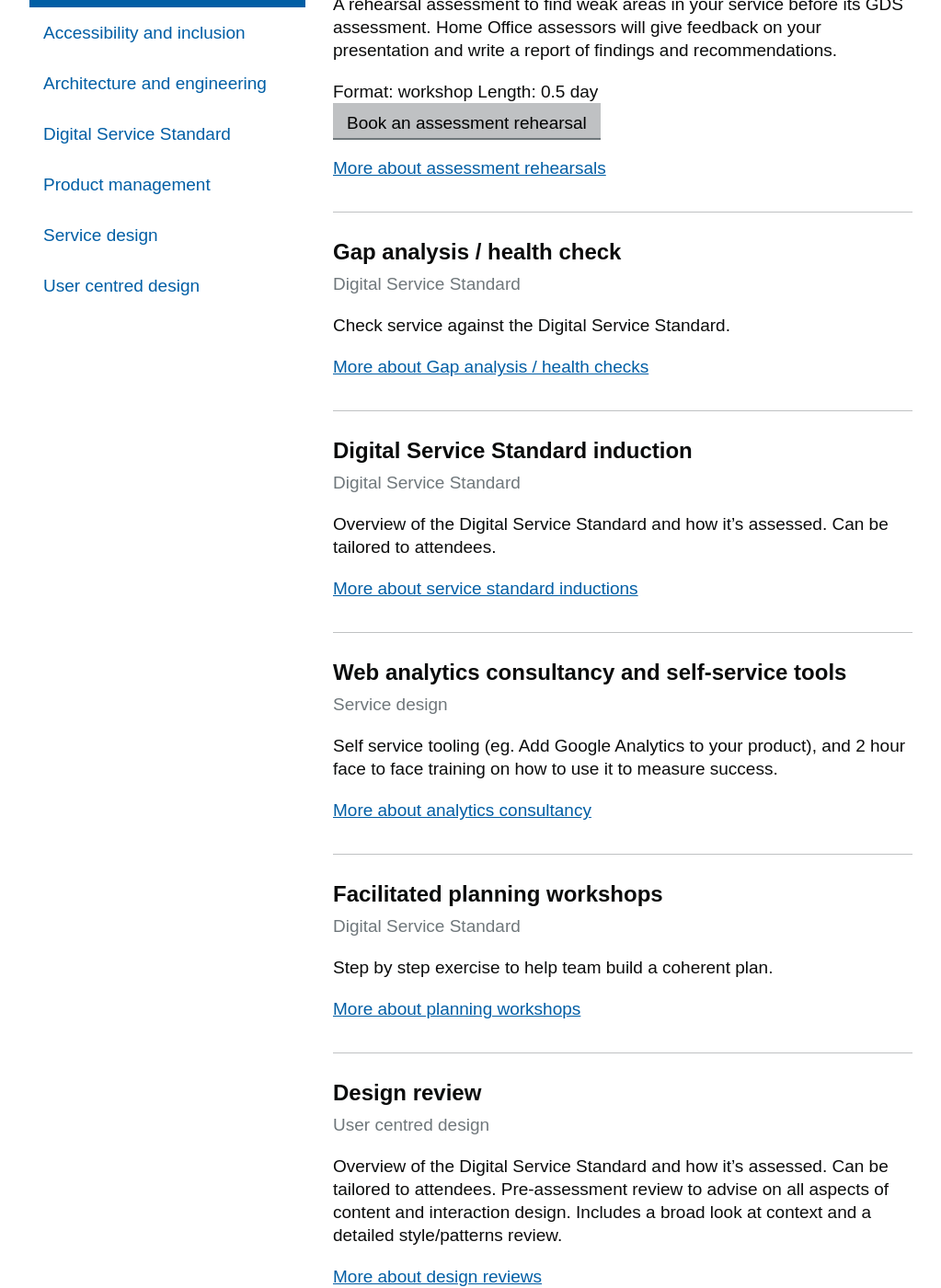
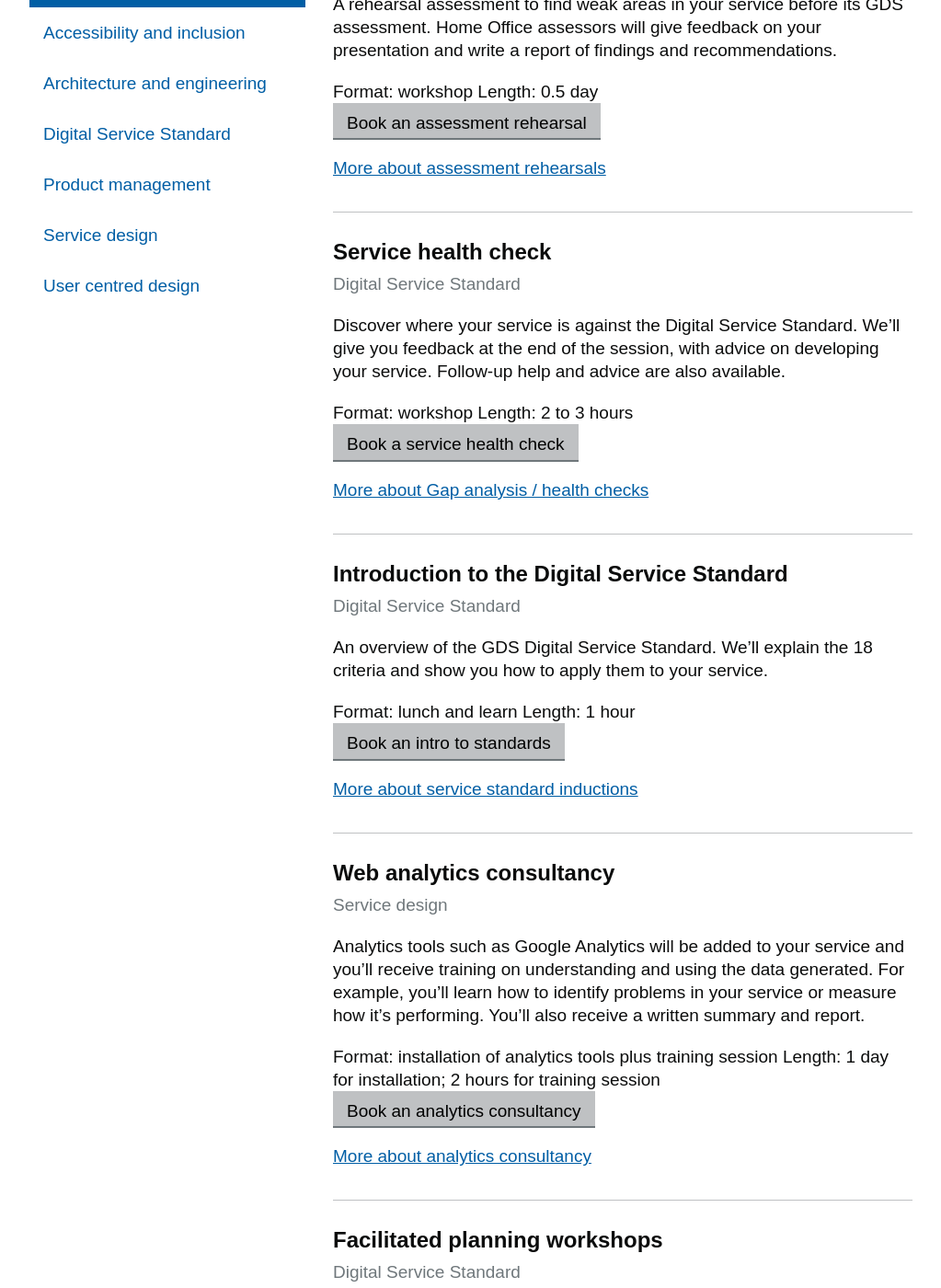
Before and after one commit to Abdul2/coe, a Jekyll site: the page built from index.md, in a window 1280 px wide and 1400 px high, scrolled down 579 px. Shown: the whole window at 92% size, without its empty margins (128-1151 px from the left). Built offline with Jekyll 4.4.1, drawn with Linux system fonts in a browser that asks for light colours.

Commit message:
content: more changes

```diff
--- a/index.md
+++ b/index.md
@@ -39,12 +39,17 @@ Length: 0.5 day
 
 <div class="content" markdown="1">
 
-## Gap analysis / health check
+## Service health check
 
 Digital Service Standard
 {: .meta }
 
-Check service against the Digital Service Standard.
+Discover where your service is against the Digital Service Standard. We’ll give you feedback at the end of the session, with advice on developing your service. Follow-up help and advice are also available.
+
+Format: workshop
+Length: 2 to 3 hours
+
+<div class="button-secondary"><a href="mailto:CentreOfExcellenceCentral@digital.homeoffice.gov.uk?subject=Book%20a%20analysis/healthcheck">Book a service health check</a></div>
 
 <details>
   <summary><span class="summary">More about Gap analysis / health checks</span></summary>
@@ -57,7 +62,6 @@ Check service against the Digital Service Standard.
     <ul class="list list-bullet">
       <li>feedback at the end of the session, with follow up if needed</li>
     </ul>
-    <div class="button-secondary"><a href="mailto:CentreOfExcellenceCentral@digital.homeoffice.gov.uk?subject=Book%20a%20analysis/healthcheck">Book a analysis/health check</a></div>
   </div>
 </details>
 
@@ -67,12 +71,17 @@ Check service against the Digital Service Standard.
 
 <div class="content" markdown="1">
 
-## Digital Service Standard induction
+## Introduction to the Digital Service Standard
 
 Digital Service Standard
 {: .meta }
 
-Overview of the Digital Service Standard and how it's assessed. Can be tailored to attendees.
+An overview of the GDS Digital Service Standard. We’ll explain the 18 criteria and show you how to apply them to your service.
+
+Format: lunch and learn
+Length: 1 hour
+
+<div class="button-secondary"><a href="mailto:CentreOfExcellenceCentral@digital.homeoffice.gov.uk?subject=Book%20a%20standards%induction">Book an intro to standards</a></div>
 
 <details>
   <summary><span class="summary">More about service standard inductions</span></summary>
@@ -86,7 +95,6 @@ Overview of the Digital Service Standard and how it's assessed. Can be tailored
     <ul class="list list-bullet">
       <li>team gains basic understanding of the Digital Service Standard and how it's applied</li>
     </ul>
-    <div class="button-secondary"><a href="mailto:CentreOfExcellenceCentral@digital.homeoffice.gov.uk?subject=Book%20a%20standards%induction">Book a standards induction</a></div>
   </div>
 </details>
 
@@ -97,12 +105,17 @@ Overview of the Digital Service Standard and how it's assessed. Can be tailored
 
 <div class="content" markdown="1">
 
-## Web analytics consultancy and self-service tools
+## Web analytics consultancy
 
 Service design
 {: .meta }
 
-Self service tooling (eg. Add Google Analytics to your product), and 2 hour face to face training on how to use it to measure success.
+Analytics tools such as Google Analytics will be added to your service and you’ll receive training on understanding and using the data generated. For example, you’ll learn how to identify problems in your service or measure how it’s performing. You’ll also receive a written summary and report.
+
+Format: installation of analytics tools plus training session
+Length: 1 day for installation; 2 hours for training session
+
+<div class="button-secondary"><a href="mailto:CentreOfExcellenceCentral@digital.homeoffice.gov.uk?subject=Book%20a%20analytics%20consultancy">Book an analytics consultancy</a></div>
 
 <details>
   <summary><span class="summary">More about analytics consultancy</span></summary>
@@ -115,7 +128,6 @@ Self service tooling (eg. Add Google Analytics to your product), and 2 hour face
     <ul class="list list-bullet">
       <li>identify the right analytics tools to use, and an initial set of things to help measure success</li>
     </ul>
-    <div class="button-secondary"><a href="mailto:CentreOfExcellenceCentral@digital.homeoffice.gov.uk?subject=Book%20a%20analytics%20consultancy">Book a analytics consultancy</a></div>
   </div>
 </details>
 
```
